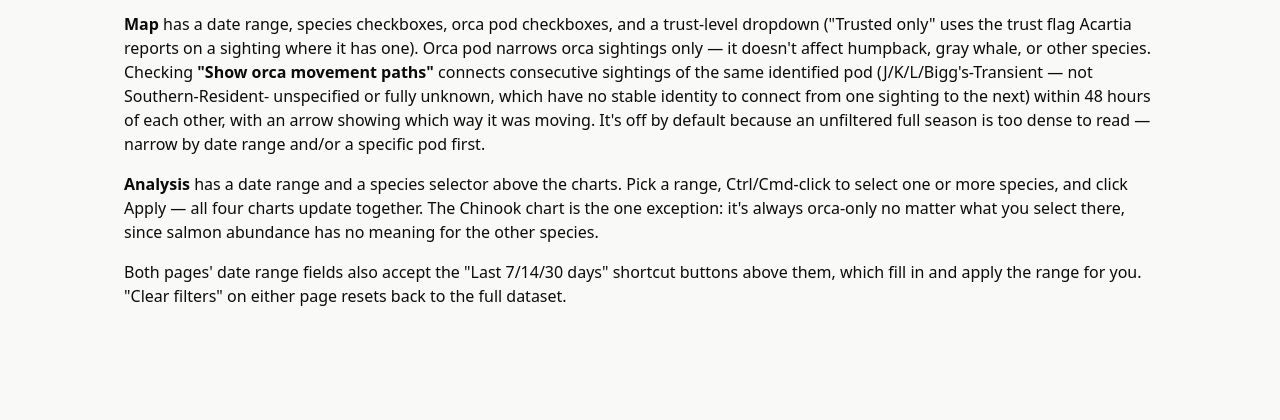
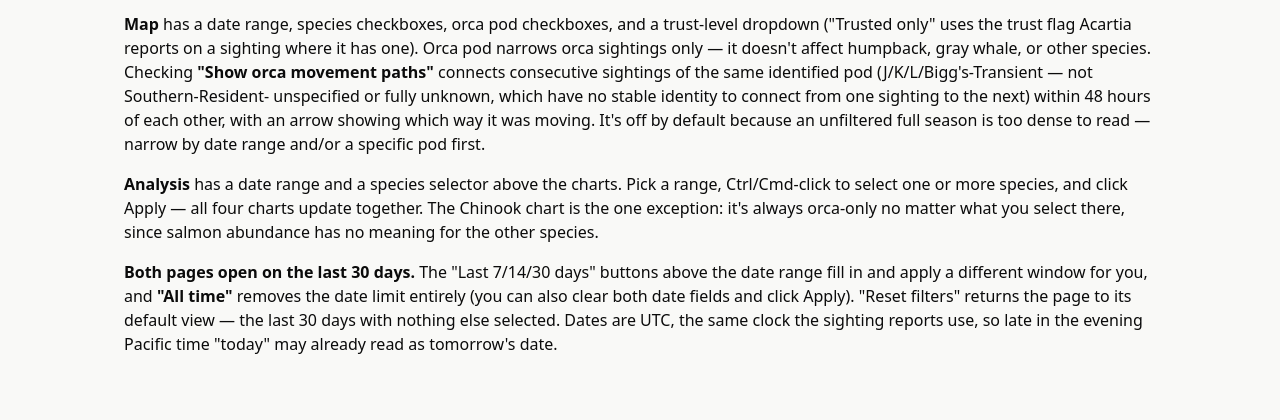
Before and after one commit to drewjmart/whale-sighting-alerts, a Flask app: page /about in a window 1280 px wide. Shown: the part 1473-1893 px from the top of the page. Before the commit the page ends 1779 px from the top, so only its background shows below. Run offline with Flask 3, Linux system fonts and the light colour scheme.

Commit message:
feat: default the map and analysis date filters to the last 30 days
Both /map and /analysis now open on the last 30 days instead of the whole
history. Only an absent date param triggers the default; a form submit
with the date fields blanked sends them present-but-empty, which still
means no limit -- so the full history stays reachable. Added an 'All time'
shortcut beside Last 7/14/30 days to make that one click, since the
seasonal chart in particular is meaningless on 30 days.

Dates are UTC, not the machine's local date. Sightings are stored in UTC,
and a window ending at the local date hid the newest evening sightings:
at 7pm Pacific on Oct 29 it was already Oct 30 in UTC and the latest
record was dated the 30th. The existing Last 7/14/30 shortcuts had the
same latent bug and now share the UTC helper.

The iframe on /map always receives explicit date params (even empty),
otherwise an all-time choice would silently snap back to the 30-day
default inside the map. 'Clear filters' became 'Reset filters' and only
shows when something differs from the default view, since 'a date is set'
is now always true. About page and the filter notes updated.

Verified against the real database: default view = 340 sightings
(Sep 30 - Oct 30), All time = 5,181 (the full table). 15 new tests cover
the default/absent-vs-empty distinction, UTC handling, shortcut URLs,
iframe forwarding, and the reset link; 103 total.

Stacked on fix/friendly-name-in-24h-card (shares tests/test_dashboard_routes.py).

Co-Authored-By: Claude Sonnet 5.5 <noreply@anthropic.com>

```diff
--- a/dashboard/app.py
+++ b/dashboard/app.py
@@ -8,7 +8,7 @@ this PR -- see README §Phase 2 for the (separate, later) Render step.
 
 from __future__ import annotations
 
-from datetime import date, timedelta
+from datetime import date, datetime, timedelta, timezone
 from pathlib import Path
 from urllib.parse import urlencode
 
@@ -112,30 +112,70 @@ def index():
 
 _DATE_SHORTCUT_DAYS = (7, 14, 30)
 
+# Every date filter (/map and /analysis) opens on the last 30 days unless
+# the URL says otherwise (2026-10-29).
+DEFAULT_RANGE_DAYS = 30
 
-def _date_shortcut_urls(base_path: str, preserved_params: dict) -> dict[int, str]:
-    """'Last N days' shortcut links for a filter form (2026-09-13) -- one
-    helper shared by /map and /analysis so both pages' shortcuts are built
-    the same way, rather than each view re-deriving today's date and
-    re-encoding params. `preserved_params` carries every OTHER currently
-    set filter (species, pod, trust, ...) so clicking a shortcut narrows
-    the date range without silently discarding filters set elsewhere on
-    the same form."""
-    today = date.today()
-    urls = {}
+
+def _today() -> date:
+    """Today's date in UTC, not the machine's local date. Sightings are
+    stored with UTC dates/times, so a window ending at the LOCAL date cuts
+    off the newest sightings every evening (e.g. 7pm Pacific on the 29th is
+    already the 30th in UTC -- the latest sighting in the database was
+    dated the 30th while date.today() said the 29th)."""
+    return datetime.now(timezone.utc).date()
+
+
+def _date_range_from_args(args) -> tuple[str | None, str | None]:
+    """(start_date, end_date) for a filter page. With neither param in the
+    URL at all, default to the last DEFAULT_RANGE_DAYS days. A form submit
+    with the date fields blanked sends the params present-but-empty, which
+    means "no date limit" (all time) -- distinguishing "absent" from
+    "empty" is what keeps the full history reachable."""
+    if "start_date" not in args and "end_date" not in args:
+        today = _today()
+        return (today - timedelta(days=DEFAULT_RANGE_DAYS)).isoformat(), today.isoformat()
+    return args.get("start_date") or None, args.get("end_date") or None
+
+
+def _is_default_range(start_date: str | None, end_date: str | None) -> bool:
+    today = _today()
+    return (
+        start_date == (today - timedelta(days=DEFAULT_RANGE_DAYS)).isoformat()
+        and end_date == today.isoformat()
+    )
+
+
+def _date_shortcut_urls(base_path: str, preserved_params: dict) -> dict[int | str, str]:
+    """'Last N days' (plus 'all' = All time) shortcut links for a filter
+    form (2026-09-13) -- one helper shared by /map and /analysis so both
+    pages' shortcuts are built the same way, rather than each view
+    re-deriving today's date and re-encoding params. `preserved_params`
+    carries every OTHER currently set filter (species, pod, trust, ...) so
+    clicking a shortcut narrows the date range without silently discarding
+    filters set elsewhere on the same form."""
+    today = _today()
+    urls: dict[int | str, str] = {}
     for days in _DATE_SHORTCUT_DAYS:
         params = dict(preserved_params)
         params["start_date"] = (today - timedelta(days=days)).isoformat()
         params["end_date"] = today.isoformat()
         urls[days] = f"{base_path}?{urlencode(params, doseq=True)}"
+    # Present-but-empty date params = no date limit (see _date_range_from_args).
+    all_time = dict(preserved_params, start_date="", end_date="")
+    urls["all"] = f"{base_path}?{urlencode(all_time, doseq=True)}"
     return urls
 
 
-def _active_shortcut_days(start_date: str | None, end_date: str | None) -> int | None:
+def _active_shortcut_days(start_date: str | None, end_date: str | None) -> int | str | None:
     """Which shortcut (if any) exactly matches the current start/end date
-    -- purely cosmetic, to highlight the active one; returns None if the
-    current range doesn't match any shortcut (including no range at all)."""
-    today = date.today()
+    -- purely cosmetic, to highlight the active one. 'all' when there's no
+    date limit at all (only reachable via an explicit all-time request,
+    since an absent range defaults to 30 days); None if the current range
+    is custom and matches no shortcut."""
+    if not start_date and not end_date:
+        return "all"
+    today = _today()
     if not start_date or not end_date or end_date != today.isoformat():
         return None
     for days in _DATE_SHORTCUT_DAYS:
@@ -145,9 +185,10 @@ def _active_shortcut_days(start_date: str | None, end_date: str | None) -> int |
 
 
 def _map_filters_from_request() -> dict:
+    start_date, end_date = _date_range_from_args(request.args)
     return dict(
-        start_date=request.args.get("start_date") or None,
-        end_date=request.args.get("end_date") or None,
+        start_date=start_date,
+        end_date=end_date,
         region=request.args.get("region") or None,
         species=request.args.getlist("species") or None,
         pod=request.args.getlist("pod") or None,
@@ -168,11 +209,13 @@ def map_view():
     shareable/bookmarkable, no JS required to apply a filter."""
     filters = _map_filters_from_request()
 
-    frame_params: dict = {}
-    if filters["start_date"]:
-        frame_params["start_date"] = filters["start_date"]
-    if filters["end_date"]:
-        frame_params["end_date"] = filters["end_date"]
+    # Always pass the date params to the iframe, even when empty: absent
+    # means "default to 30 days" in _date_range_from_args, so an explicit
+    # all-time request has to be forwarded as present-but-empty.
+    frame_params: dict = {
+        "start_date": filters["start_date"] or "",
+        "end_date": filters["end_date"] or "",
+    }
     if filters["region"]:
         frame_params["region"] = filters["region"]
     if filters["species"]:
@@ -202,6 +245,13 @@ def map_view():
         regions=known_regions(),
         shortcut_urls=_date_shortcut_urls("/map", preserved),
         active_shortcut_days=_active_shortcut_days(filters["start_date"], filters["end_date"]),
+        # "Reset filters" only when something differs from the page's
+        # default view (last 30 days, nothing else set).
+        filters_active=bool(
+            not _is_default_range(filters["start_date"], filters["end_date"])
+            or filters["species"] or filters["pod"] or filters["region"]
+            or filters["trust"] != "all" or filters["tracks"]
+        ),
     )
 
 
@@ -267,8 +317,7 @@ def analysis_view():
     form submit, so the filtered view is a shareable/bookmarkable URL and
     works with no JS at all, same pattern as /map's ?region=&start_date=.
     """
-    start_date = request.args.get("start_date") or None
-    end_date = request.args.get("end_date") or None
+    start_date, end_date = _date_range_from_args(request.args)
     species = request.args.getlist("species") or None
 
     theme = _current_theme()
@@ -299,6 +348,7 @@ def analysis_view():
         end_date=end_date or "",
         shortcut_urls=_date_shortcut_urls("/analysis", preserved),
         active_shortcut_days=_active_shortcut_days(start_date, end_date),
+        filters_active=bool(not _is_default_range(start_date, end_date) or species),
     )
 
 
--- a/dashboard/templates/about.html
+++ b/dashboard/templates/about.html
@@ -133,8 +133,12 @@
     abundance has no meaning for the other species.
   </p>
   <p>
-    Both pages' date range fields also accept the "Last 7/14/30 days" shortcut
-    buttons above them, which fill in and apply the range for you. "Clear filters"
-    on either page resets back to the full dataset.
+    <strong>Both pages open on the last 30 days.</strong> The "Last 7/14/30 days"
+    buttons above the date range fill in and apply a different window for you, and
+    <strong>"All time"</strong> removes the date limit entirely (you can also clear
+    both date fields and click Apply). "Reset filters" returns the page to its
+    default view — the last 30 days with nothing else selected. Dates are UTC, the
+    same clock the sighting reports use, so late in the evening Pacific time
+    "today" may already read as tomorrow's date.
   </p>
 {% endblock %}
```
Also changed, not shown: dashboard/templates/_date_shortcuts.html (+9 -8 lines), dashboard/templates/analysis.html (+6 -4 lines), dashboard/templates/map.html (+5 -4 lines), tests/test_dashboard_routes.py (+70 -0 lines), tests/test_date_shortcuts.py (+75 -12 lines).
